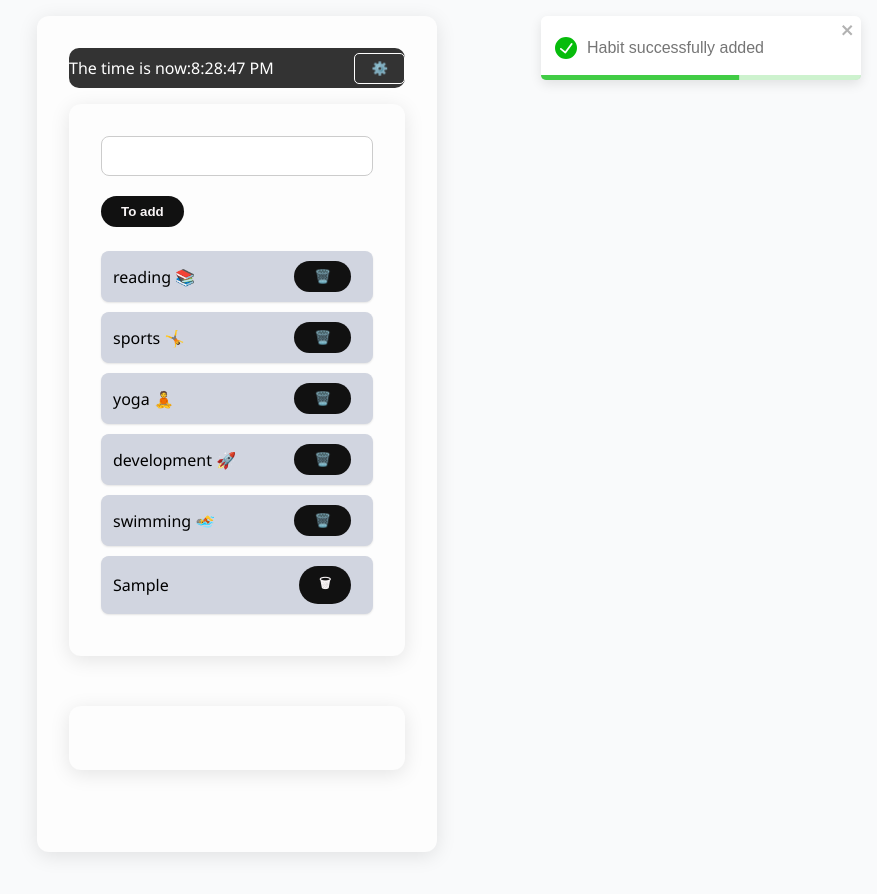
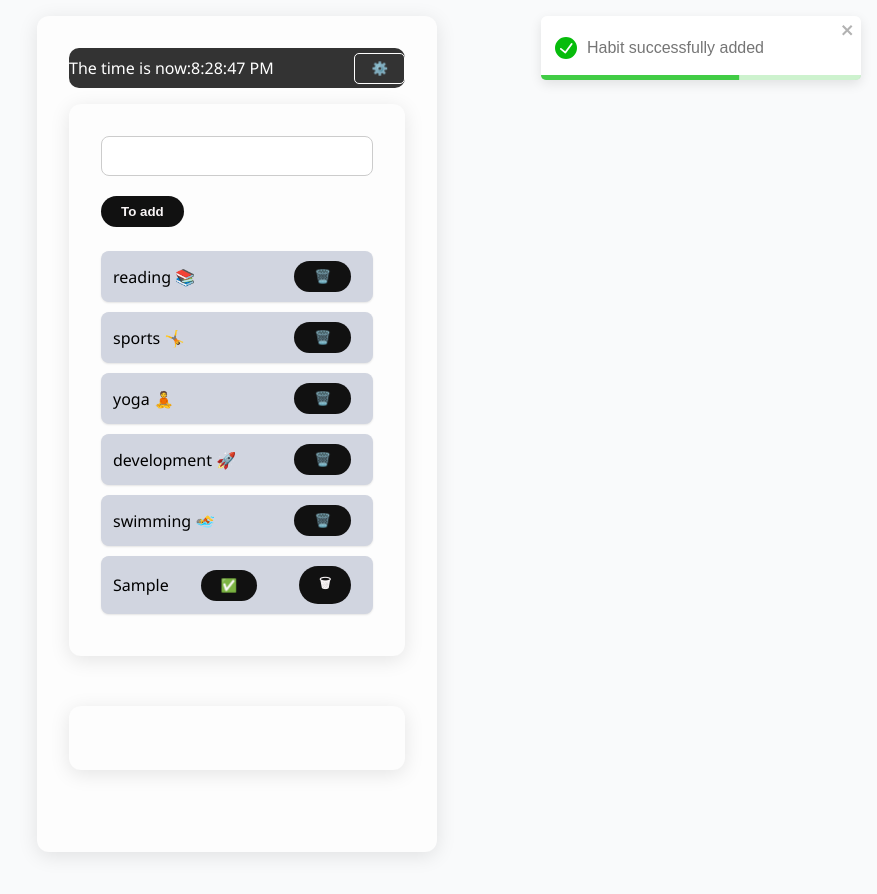
Before and after one commit to Snay110/power, a React (Vite) app in the folder Desktop/React +TS/my-power/: page /first-form-page in a window 1280 px wide. Both pictures are taken after typing "Sample" into the empty fields and a click on the button "To add". Shown: the top 894 px of the page, without its empty margins (403-1280 px from the left). Built offline with nearby package versions, Linux system fonts and the light colour scheme.

Commit message:
feat: добавлен кастомный хук useHabitStatus — статус выполнения привычки с сохранением в localStorage

```diff
--- a/Desktop/React +TS/my-power/src/components/fristInput.tsx
+++ b/Desktop/React +TS/my-power/src/components/fristInput.tsx
@@ -6,7 +6,8 @@ import { ListItems } from "./listItems";
 import { UserHabits } from "./userHabits";
 import { handleDelete } from "./handleDelete";
 import { onDelete } from "./onDelete";
-import { useAddHabit } from "./habitsAsync";
+import { useAddHabit } from "./useAddHabit";
+import { useHabitStatus } from "./useHabitStatus";
 
 export default function EffectHandle() {
   const [habitInput, setHabitInput] = useState("");
@@ -14,7 +15,7 @@ export default function EffectHandle() {
   const [ways, setWays] = useState(Ways);
 
   const { addHabit } = useAddHabit({ habitInput, setHabitInput, setHabits });
-
+  const { completedHabits, toggleHabitStatus} = useHabitStatus();
   const handleSubmit = async (e: React.FormEvent<HTMLFormElement>) => {
     e.preventDefault();
     if (habitInput.trim() === "") return;
@@ -44,6 +45,8 @@ export default function EffectHandle() {
           habits={habits}
           handleDelete={handleDelete}
           setHabits={setHabits}
+          toggleHabitStatus={toggleHabitStatus}
+          completedHabits={completedHabits}
         />
       </ul>
     </section>
--- /dev/null
+++ b/Desktop/React +TS/my-power/src/components/useHabitStatus.tsx
@@ -0,0 +1,25 @@
+import { useCallback, useState } from "react";
+
+export function useHabitStatus() {
+  const [completedHabits, setCompletedHabits] = useState<string[]>(
+    JSON.parse(localStorage.getItem("completedHabits") || "[]")
+  );
+
+  const toggleHabitStatus = useCallback((id: string) => {
+    setCompletedHabits((prev) => {
+      const updated = prev.includes(id)
+        ? prev.filter((habitId) => habitId !== id)
+        : [...prev, id];
+
+      localStorage.setItem("completedHabits", JSON.stringify(updated));
+      return updated;
+    });
+  }, []);
+
+  const isCompleted = useCallback(
+    (id: string) => completedHabits.includes(id),
+    [completedHabits]
+  );
+
+  return { completedHabits, toggleHabitStatus, isCompleted };
+}
--- a/Desktop/React +TS/my-power/src/components/userHabits.tsx
+++ b/Desktop/React +TS/my-power/src/components/userHabits.tsx
@@ -1,11 +1,25 @@
 import type { UserHabitsProps } from "./types";
 
-export function UserHabits({ habits, handleDelete, setHabits }: UserHabitsProps) {
+export function UserHabits({
+  habits,
+  handleDelete,
+  setHabits,
+  toggleHabitStatus,
+  completedHabits,
+}: UserHabitsProps) {
   return (
     <>
       {habits.map((habit) => (
-        <li className="habit-item" key={habit.id}>
+        <li
+          className={`habit-item ${
+            completedHabits.includes(habit.id) ? "completed" : ""
+          }}
+          key={habit.id`}
+        >
           {habit.label}
+          <button className="Button" onClick={() => toggleHabitStatus(habit.id)}>
+            ✅
+          </button>
           <button
             className="Button"
             onClick={() => handleDelete(habit.id, setHabits)}
```
Also changed, not shown: Desktop/React +TS/my-power/src/components/types.ts (+7 -10 lines), Desktop/React +TS/my-power/src/components/useAddHabit.tsx (renamed from Desktop/React +TS/my-power/src/components/habitsAsync.tsx).
